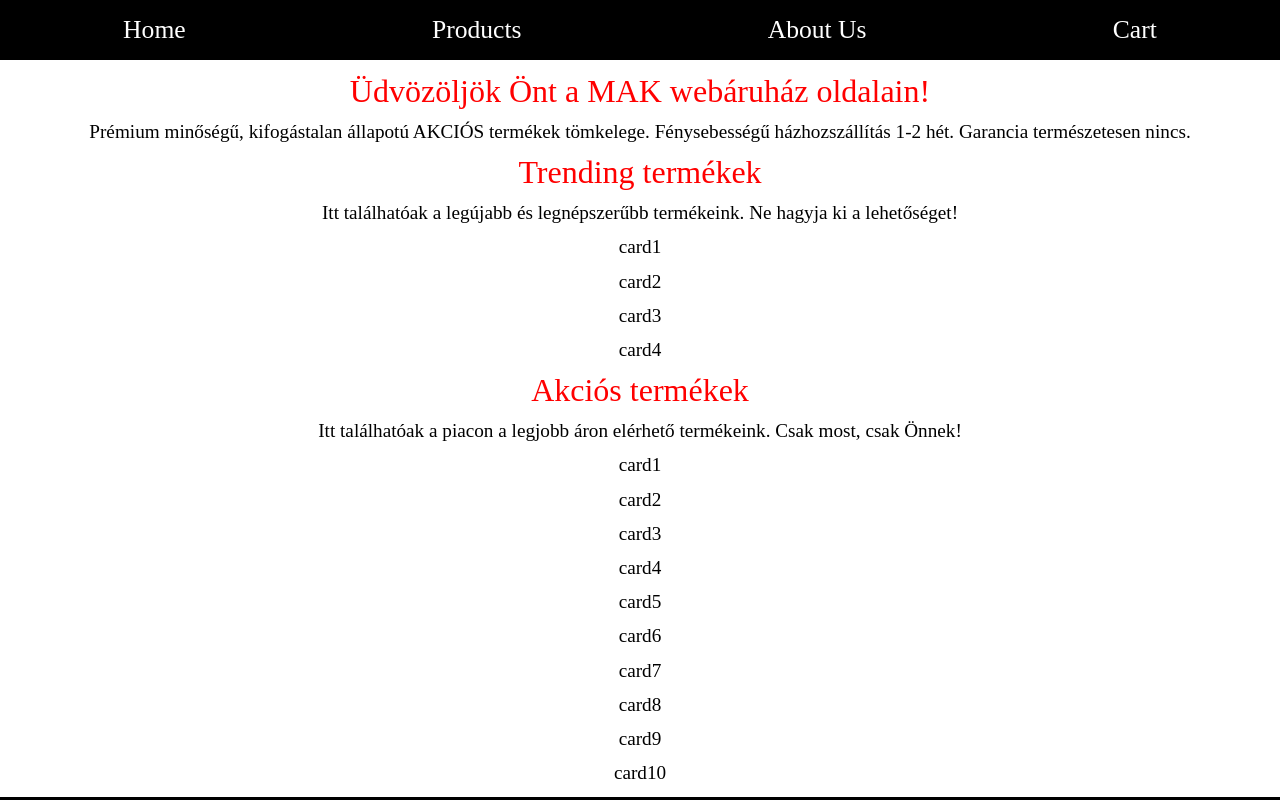
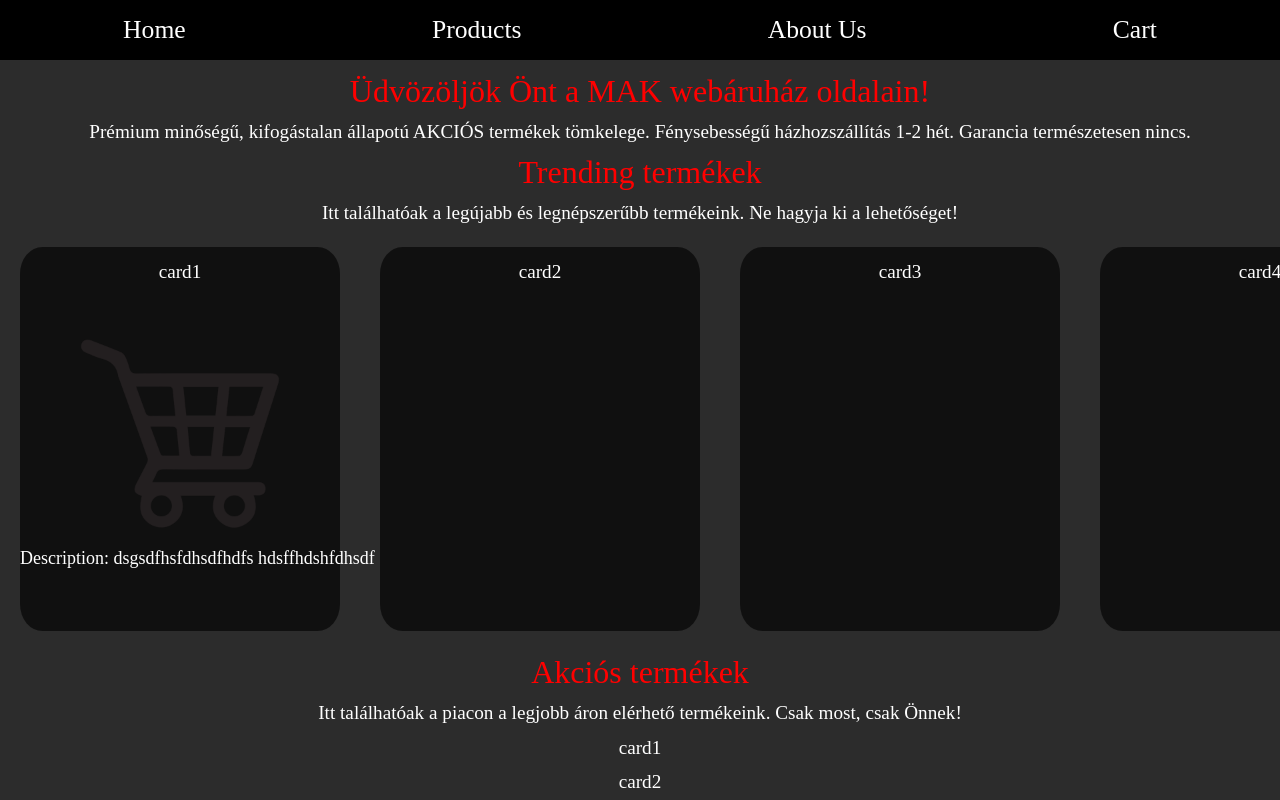
Before and after one commit to pinterroniaron/MT_Project, a plain HTML site: page index.html in a window 1280 px wide. Shown: the top 800 px of the page. Drawn offline with Linux system fonts and the light colour scheme.

Commit message:
only cards done

```diff
--- a/index.html
+++ b/index.html
@@ -4,7 +4,7 @@
     <meta charset="UTF-8">
     <meta name="viewport" content="width=device-width, initial-scale=1.0">
     <link rel="stylesheet" href="style.css">
-    <script src="script.js"></script>
+
     <title>Webshop</title>
 </head>
 <body>
@@ -37,13 +37,14 @@
 
     <!-- trending -->
     <section>
-        <div>
+
             <h1>Trending termékek</h1>
             <p>Itt találhatóak a legújabb és legnépszerűbb termékeink. Ne hagyja ki a lehetőséget!</p>
-            <div><p>card1</p></div>
-            <div><p>card2</p></div>
-            <div><p>card3</p></div>
-            <div><p>card4</p></div>
+            <div class="card-container">
+                <div class="card"><p>card1</p><img src="images/cart.jpg" alt=""><p class="description">Description: dsgsdfhsfdhsdfhdfs hdsffhdshfdhsdf</p></div>
+                <div class="card"><p>card2</p></div>
+                <div class="card"><p>card3</p></div>
+                <div class="card"><p>card4</p></div>
         </div>
     </section>
 
@@ -73,5 +74,6 @@
             <p>E-mail: MAK@citromail.hu</p>
         </div>
     </footer>
+    <script src="script.js"></script>
 </body>
 </html>
--- a/style.css
+++ b/style.css
@@ -25,6 +25,8 @@ footer, header, hgroup, menu, nav, section {
 }
 body {
 	line-height: 1;
+	background-color: rgb(44, 44, 44);
+	color: white;
 }
 ol, ul {
 	list-style: none;
@@ -97,3 +99,45 @@ footer{
     bottom: 0;
     width: 100%;
 }
+
+.card-container {
+ 	display: flex;
+	 justify-content: space-evenly;
+ 	overflow-x: auto;
+  	scroll-behavior: smooth;
+  	scrollbar-width: none;
+  	-ms-overflow-style: none;
+  	white-space: nowrap;
+  	padding: 10px 0;
+	width: 100%;
+
+}
+.card-container::-webkit-scrollbar {
+	display: none;
+  }
+
+.card {
+	background-color: rgba(0, 0, 0, 0.63);
+	color: white;
+	width: 20rem;
+	height: 24rem;
+	border-radius: 7%;
+	flex: 0 0 auto;
+  	margin: 0 20px;
+	text-align: center;
+
+}
+
+/* .card p {
+	color: white;
+} */
+
+.card img {
+	width: 100%;
+	padding-top: 40px;
+}
+
+.description {
+	font-size: large;
+
+}
```
